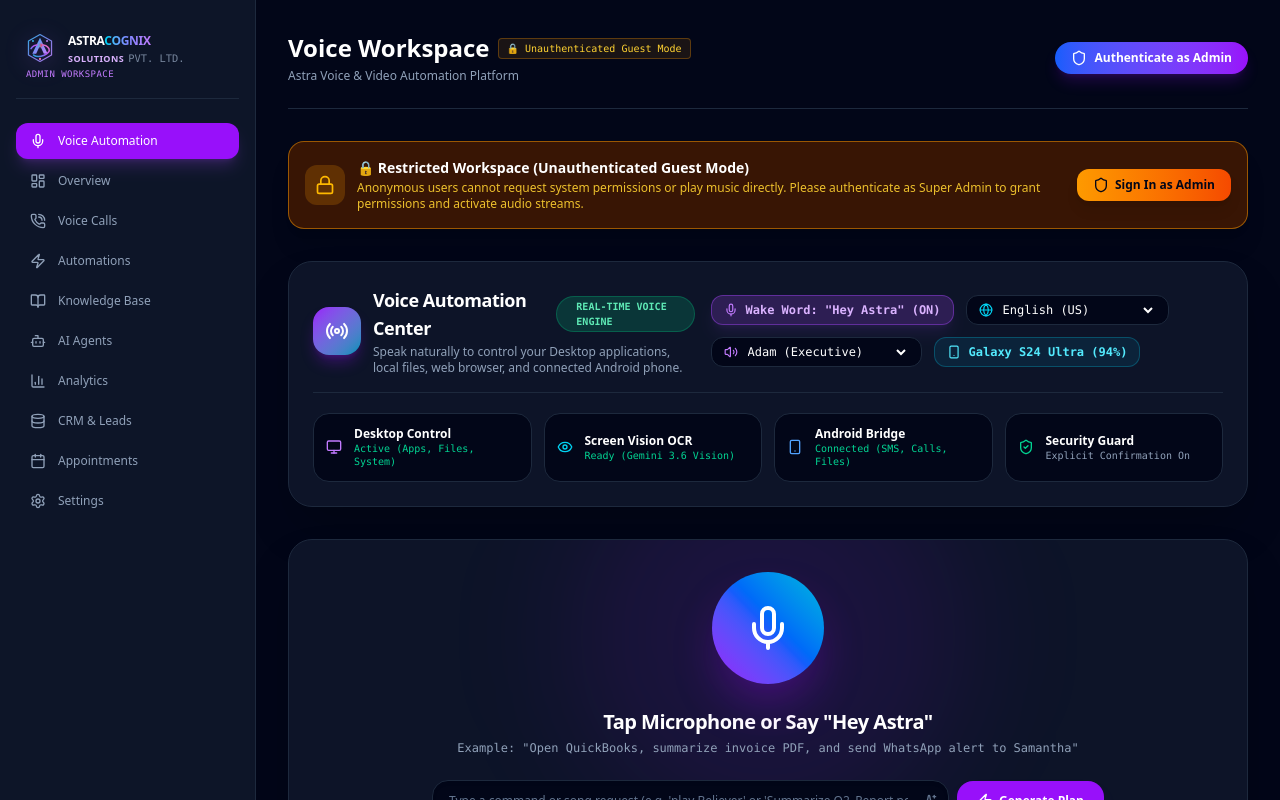
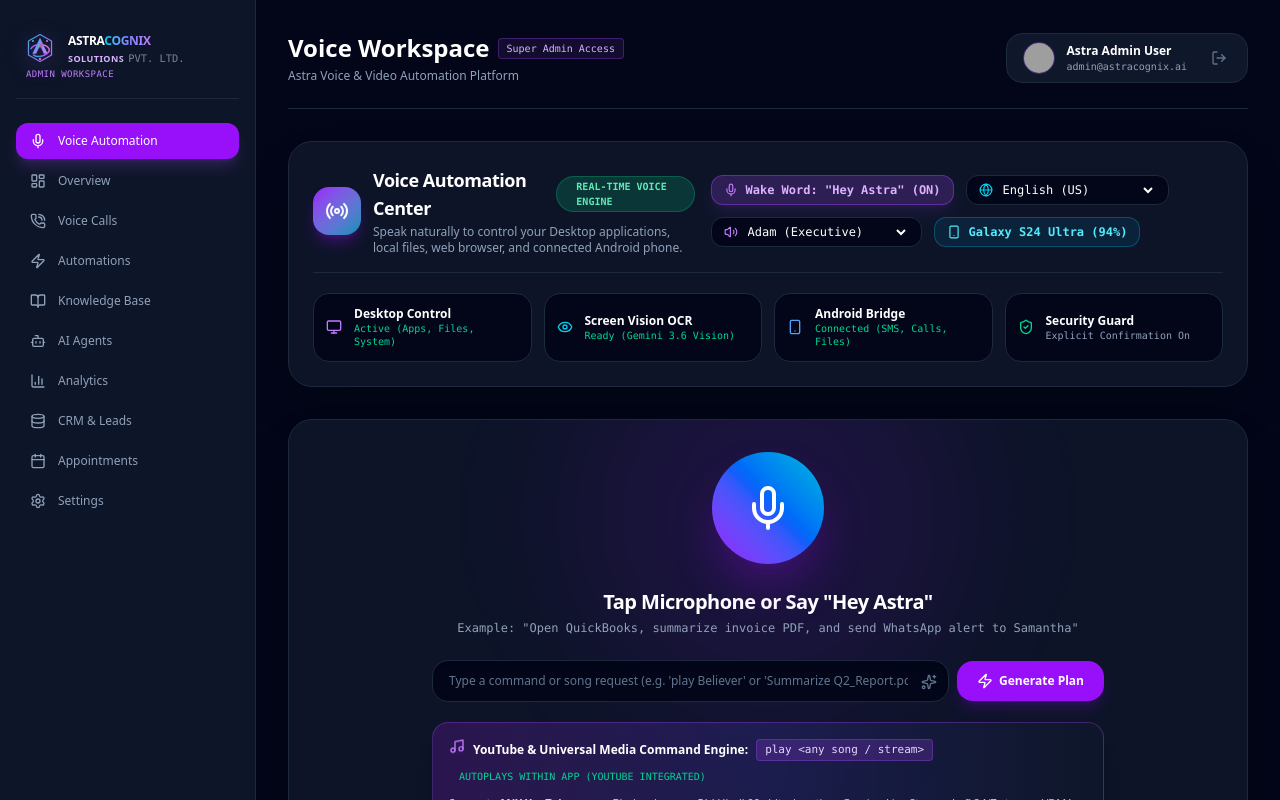
Before and after one commit to Niketraj08/ASTRA-AI-AUTOMATION-ASSISTANT, a React (Vite) app: page / in a window 1280 px wide. Shown: the top 800 px of the page. Built offline with nearby package versions, Linux system fonts and the light colour scheme; grey boxes are pictures that could not be loaded.

Commit message:
feat(auth,player): bypass auth and enable autoplay
Hardcode admin user for development and append autoplay parameter to embedded music player tracks.

```diff
--- a/src/App.tsx
+++ b/src/App.tsx
@@ -30,8 +30,14 @@ export default function App() {
   const [toastMessage, setToastMessage] = useState<string | null>(null);
 
   // Authenticated User State
-  const [isAuthenticated, setIsAuthenticated] = useState<boolean>(false);
-  const [user, setUser] = useState<UserProfile | null>(null);
+  const [isAuthenticated, setIsAuthenticated] = useState<boolean>(true);
+  const [user, setUser] = useState<UserProfile | null>({
+    id: 'usr_admin',
+    name: 'Astra Admin User',
+    email: 'admin@astracognix.ai',
+    role: 'Super Admin',
+    avatar: 'https://images.unsplash.com/photo-1534528741775-53994a69daeb?w=150&auto=format&fit=crop&q=80',
+  });
 
   const showToast = (msg: string) => {
     setToastMessage(msg);
--- a/src/components/InAppMusicPlayer.tsx
+++ b/src/components/InAppMusicPlayer.tsx
@@ -559,7 +559,7 @@ export const InAppMusicPlayer: React.FC<InAppMusicPlayerProps> = ({
               <div className="relative w-full h-44 sm:h-48 rounded-xl overflow-hidden bg-black border border-slate-800 shadow-2xl group">
                 {isPlaying ? (
                   <iframe
-                    src={embedUrl}
+                    src={`${embedUrl}&autoplay=1`}
                     title={currentTrack.title}
                     allow="accelerometer; autoplay; clipboard-write; encrypted-media; gyroscope; picture-in-picture; web-share"
                     allowFullScreen
@@ -673,9 +673,9 @@ export const InAppMusicPlayer: React.FC<InAppMusicPlayerProps> = ({
               {/* Invisible iframe to maintain audio background playback */}
               {isPlaying && (
                 <iframe
-                  src={embedUrl}
+                  src={`${embedUrl}&autoplay=1`}
                   title={currentTrack.title}
-                  allow="autoplay"
+                  allow="accelerometer; autoplay; clipboard-write; encrypted-media; gyroscope; picture-in-picture"
                   className="hidden w-0 h-0"
                 />
               )}
```
